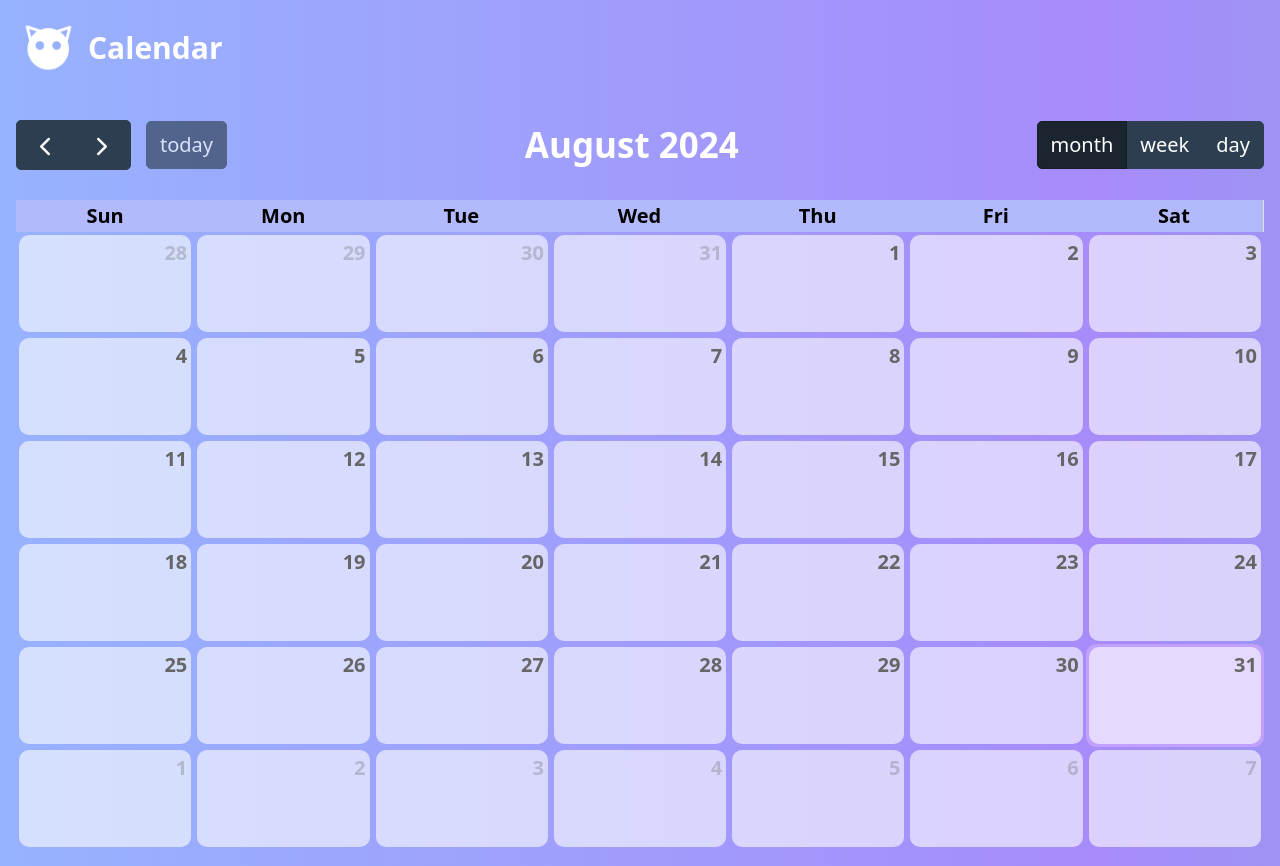
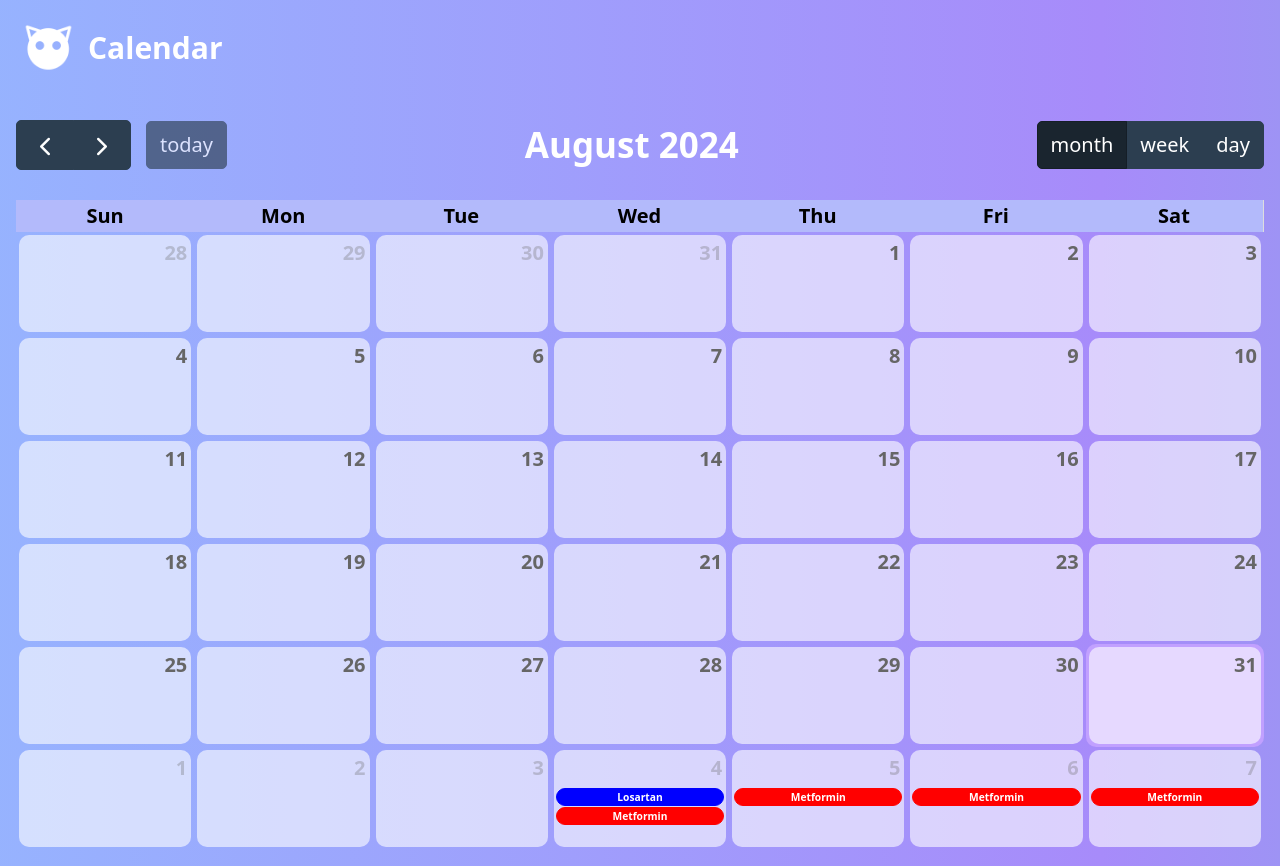
Before and after one commit to yousongsun/gdsc-hackathon-2024, a React (Vite) app in the folder frontend/: page /calendar in a window 1280 px wide. Built offline with nearby package versions, Linux system fonts and the light colour scheme; no server answers.

Commit message:
feat: calendar events

```diff
--- a/frontend/src/components/Calendar.jsx
+++ b/frontend/src/components/Calendar.jsx
@@ -1,4 +1,4 @@
-import React from 'react'
+import React, { useState } from 'react'
 import FullCalendar from '@fullcalendar/react'
 import dayGridPlugin from '@fullcalendar/daygrid'
 import '../index.css'
@@ -8,6 +8,35 @@ import { Link } from 'react-router-dom'
 import Icon from '../assets/icon.jpg'
 
 const Calendar = () => {
+
+  const [events, setEvents] = useState([
+    { title: 'Metformin', start: '2024-09-04', color: 'red' },
+    { title: 'Metformin', start: '2024-09-05', color: 'red' },
+    { title: 'Metformin', start: '2024-09-06', color: 'red' },
+    { title: 'Metformin', start: '2024-09-07', color: 'red' },
+    { title: 'Metformin', start: '2024-09-08', color: 'red' },
+    { title: 'Metformin', start: '2024-09-09', color: 'red' },
+    { title: 'Metformin', start: '2024-09-10', color: 'red' },
+    { title: 'Metformin', start: '2024-09-11', color: 'red' },
+    { title: 'Metformin', start: '2024-09-12', color: 'red' },
+    { title: 'Metformin', start: '2024-09-13', color: 'red' },
+    { title: 'Metformin', start: '2024-09-14', color: 'red' },
+    { title: 'Metformin', start: '2024-09-15', color: 'red' },
+    { title: 'Metformin', start: '2024-09-16', color: 'red' },
+    { title: 'Metformin', start: '2024-09-17', color: 'red' },
+    { title: 'Metformin', start: '2024-09-18', color: 'red' },
+    { title: 'Losartan', start: '2024-09-04', color: 'blue' },
+    { title: 'Losartan', start: '2024-09-11', color: 'blue' },
+    { title: 'Losartan', start: '2024-09-18', color: 'blue' },
+    { title: 'Losartan', start: '2024-09-25', color: 'blue' },
+    { title: 'Atorvastatin', start: '2024-09-09', color: 'green' },
+    { title: 'Atorvastatin', start: '2024-09-30', color: 'green' },
+    { title: `Doctor's Appointment`, start: '2024-09-26', color: 'black' },
+
+  ]);
+
+
+
   return (
     <div className='container p-4 mx-auto'>
       <div className='flex flex-col'>
@@ -27,6 +56,7 @@ const Calendar = () => {
             plugins={[dayGridPlugin]}
             initialView="dayGridMonth"
             color='black'
+            events={events}
           />
         </div>
       </div>
--- a/frontend/src/index.css
+++ b/frontend/src/index.css
@@ -45,6 +45,17 @@
   /* Remove all borders */
 }
 
+.fc-event {
+  height: 1.15rem; /* Adjust this value to your desired height */
+  display: flex;
+  justify-content: center;
+  align-items: center;
+  font-size: 0.8vw;
+  border-radius: 50px;
+  line-height: 50px; /* Align text vertically within the event box */
+  overflow: hidden; /* Ensure content stays within the box */
+}
+
 .fc .fc-col-header-cell {
   background-color: #818cf899;
   color: #666666;
```
